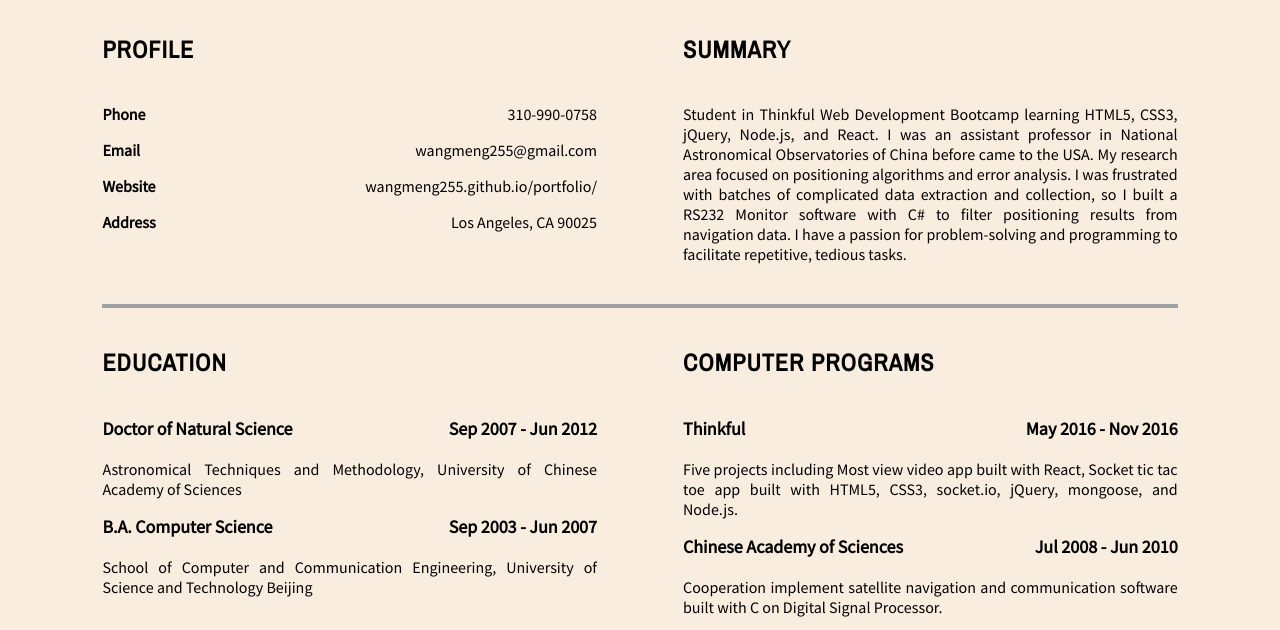
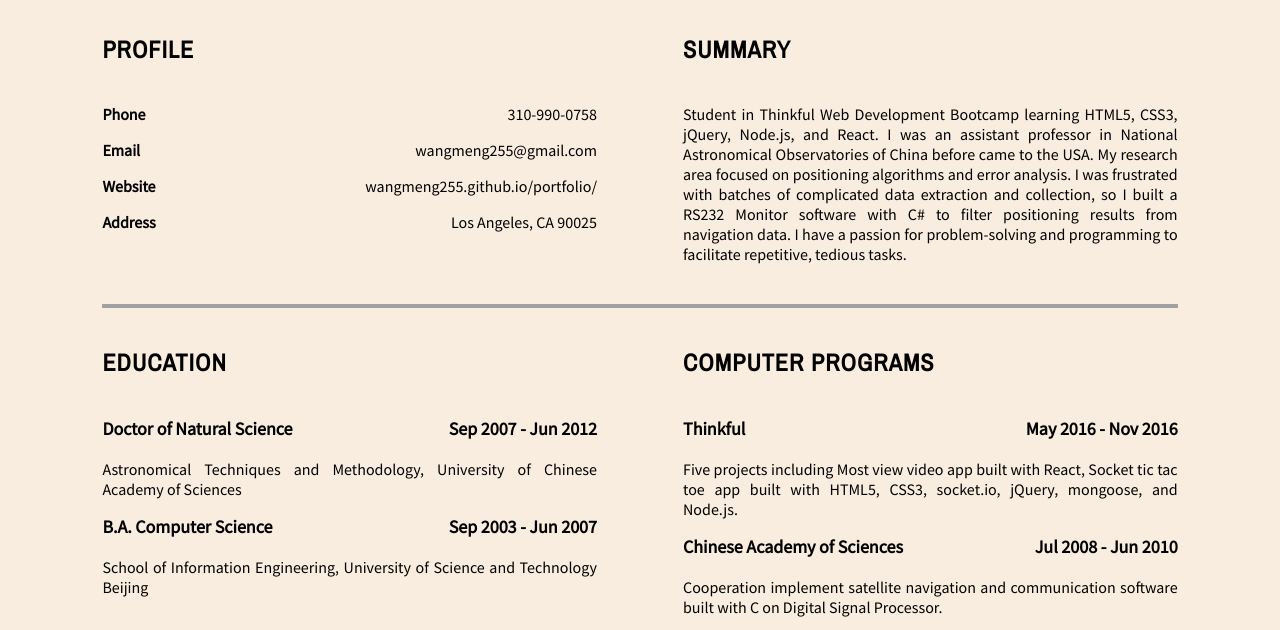
Before and after one commit to wangmeng255/resume, a plain HTML site: page index.html in a window 1280 px wide. Shown: the part 108-738 px from the top of the page. Drawn offline with nearby package versions, Linux system fonts and the light colour scheme.

Commit message:
update index

```diff
--- a/index.html
+++ b/index.html
@@ -31,7 +31,7 @@
         <div><h3>Doctor of Natural Science</h3><h3>Sep 2007 - Jun 2012</h3></div>
         <p>Astronomical Techniques and Methodology, University of Chinese Academy of Sciences</p>
         <div><h3>B.A. Computer Science</h3><h3>Sep 2003 - Jun 2007</h3></div>
-        <p>School of Computer and Communication Engineering, University of Science and Technology Beijing</p>
+        <p>School of Information Engineering, University of Science and Technology Beijing</p>
       </th>
       <th>
         <h2>COMPUTER PROGRAMS</h2>
```
